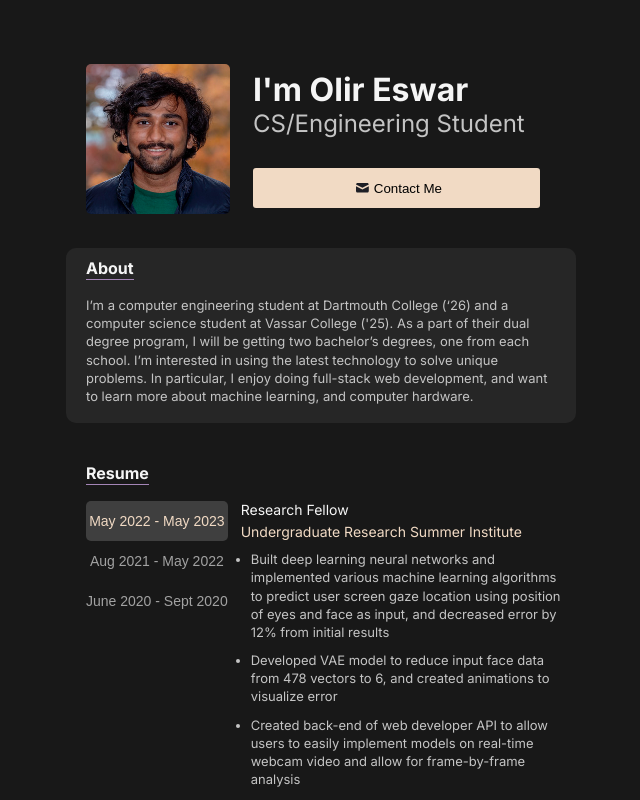
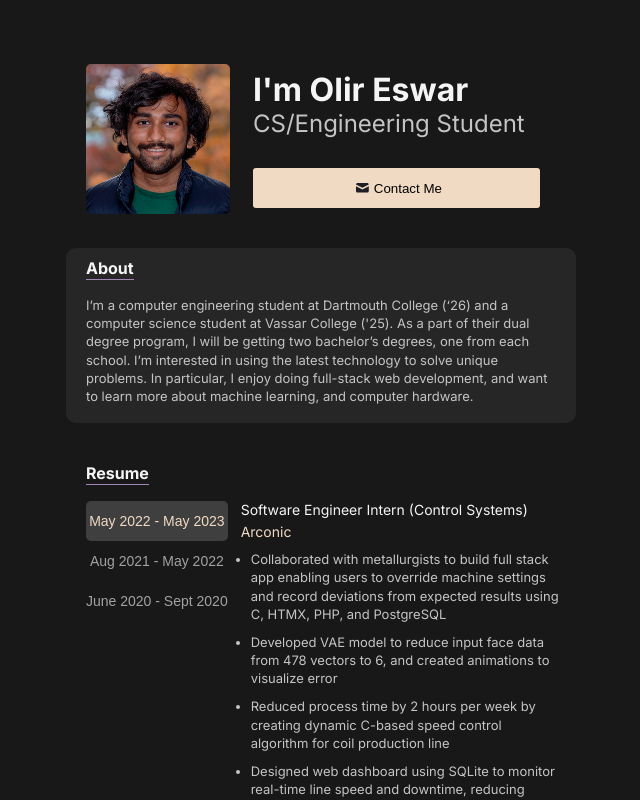
Before and after one commit to OlirEswar/OlirEswar.com, a React (Vite) app: page / in a window 1280 px wide. Shown: the top 800 px of the page, without its empty margins (307-947 px from the left). Built offline with nearby package versions, Linux system fonts and the light colour scheme.

Commit message:
added arconic experience

```diff
--- a/src/Resume.jsx
+++ b/src/Resume.jsx
@@ -4,6 +4,18 @@ import { useState } from "react";
 import ResumeDescription from "./ResumeDescription";
 
 const ResumeDescriptionDatalist = [
+  [
+    "Software Engineer Intern (Control Systems)",
+    "Arconic",
+    [
+      `Collaborated with metallurgists to build full stack app enabling users to override machine settings and record deviations
+from expected results using C, HTMX, PHP, and PostgreSQL`,
+      `Developed VAE model to reduce input
+    face data from 478 vectors to 6, and created animations to visualize error`,
+      `Reduced process time by 2 hours per week by creating dynamic C-based speed control algorithm for coil production line`,
+      `Designed web dashboard using SQLite to monitor real-time line speed and downtime, reducing delays by 7%`,
+    ],
+  ],
   [
     "Research Fellow",
     "Undergraduate Research Summer Institute",
```
